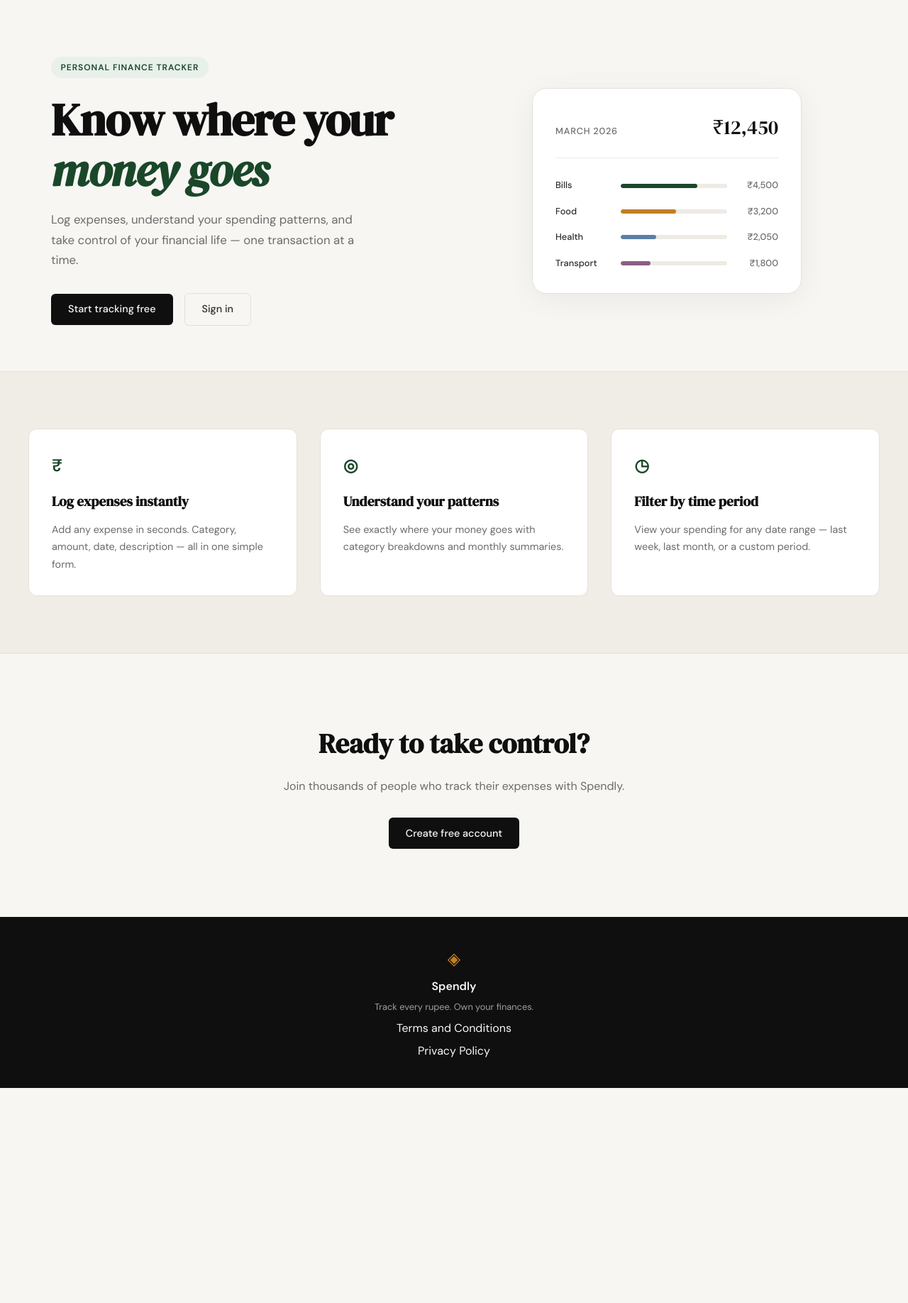
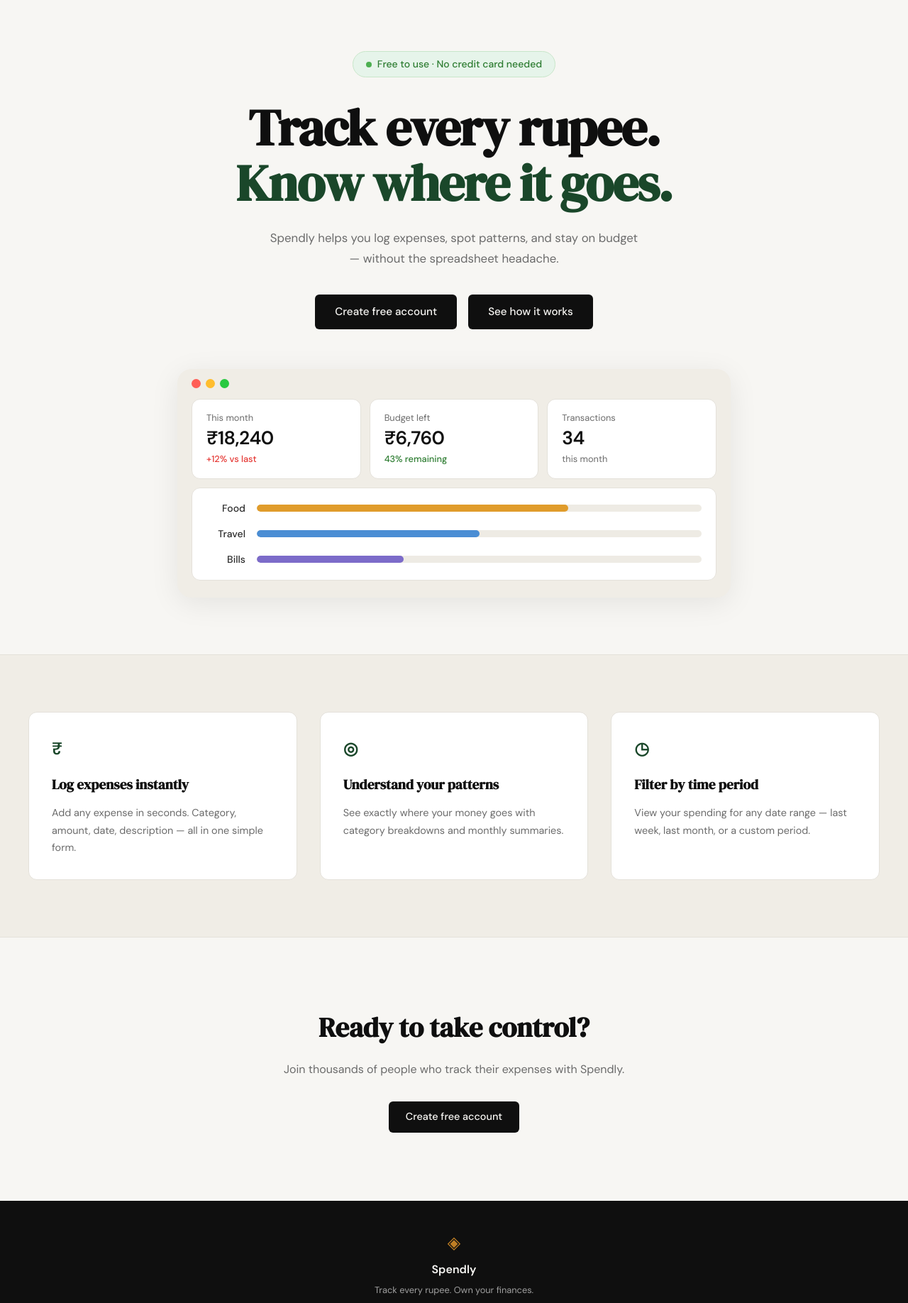
Before and after one commit to Anmol1001/spendly, a Flask app: page / in a window 1280 px wide. Shown: the part 61-1897 px from the top of the page at 71% size. Before the commit the page ends 1594 px from the top, so only its background shows below. Run offline with Flask 3, Linux system fonts and the light colour scheme.

Commit message:
landing: redesign hero section to match mockup

```diff
--- /dev/null
+++ b/static/css/landing.css
@@ -0,0 +1,234 @@
+/* ------------------------------------------------------------------ */
+/* Landing page — hero overrides & dashboard mock                      */
+/* Loaded after style.css; only touches .hero and its descendants.     */
+/* ------------------------------------------------------------------ */
+
+/* Rewrite hero from 2-col grid → centered single column */
+.hero {
+    display: flex;
+    justify-content: center;
+    padding: 4.5rem 2rem 5rem;
+    grid-template-columns: unset; /* cancel the grid from style.css */
+}
+
+.hero-inner {
+    display: flex;
+    flex-direction: column;
+    align-items: center;
+    text-align: center;
+    width: 100%;
+    max-width: 780px;
+}
+
+/* ── Badge ───────────────────────────────────────────────────────── */
+
+.hero-badge {
+    display: inline-flex;
+    align-items: center;
+    gap: 0.5rem;
+    background: #e6f4ea;
+    color: #2e7d32;
+    border: 1px solid #c8e6c9;
+    font-size: 0.875rem;
+    font-weight: 500;
+    letter-spacing: normal;
+    text-transform: none;
+    padding: 0.4rem 1.1rem;
+    border-radius: 999px;
+    margin-bottom: 2rem;
+}
+
+.hero-badge-dot {
+    width: 8px;
+    height: 8px;
+    border-radius: 50%;
+    background: #4caf50;
+    flex-shrink: 0;
+}
+
+/* ── Title ───────────────────────────────────────────────────────── */
+
+.hero-title {
+    font-size: clamp(3rem, 6vw, 4.5rem);
+    line-height: 1.08;
+    letter-spacing: -0.02em;
+    color: var(--ink);
+    margin-bottom: 1.5rem;
+    text-align: center;
+}
+
+.hero-title-accent {
+    display: block;
+    color: var(--accent);
+    font-style: normal;
+}
+
+/* ── Subtitle ────────────────────────────────────────────────────── */
+
+.hero-subtitle {
+    max-width: 520px;
+    margin-left: auto;
+    margin-right: auto;
+    margin-bottom: 2.25rem;
+    font-size: 1.05rem;
+    text-align: center;
+    line-height: 1.75;
+    color: var(--ink-muted);
+}
+
+/* ── CTA buttons ─────────────────────────────────────────────────── */
+
+.hero-actions {
+    justify-content: center;
+    margin-bottom: 3.5rem;
+}
+
+.hero-actions a {
+    background: var(--ink);
+    color: var(--paper);
+    border: none;
+    padding: 0.75rem 1.75rem;
+    border-radius: var(--radius-sm);
+    font-family: var(--font-body);
+    font-size: 0.95rem;
+    font-weight: 500;
+    transition: background 0.2s;
+    text-decoration: none;
+    display: inline-block;
+}
+
+.hero-actions a:hover { background: var(--accent); }
+
+/* ── Dashboard mock ──────────────────────────────────────────────── */
+
+.hero-dashboard {
+    width: 100%;
+    background: var(--paper-warm);
+    border-radius: var(--radius-lg);
+    box-shadow: 0 8px 40px rgba(0, 0, 0, 0.08);
+    overflow: hidden;
+}
+
+/* macOS-style traffic-light chrome strip */
+.dash-chrome {
+    padding: 0.9rem 1.25rem;
+    display: flex;
+    align-items: center;
+    gap: 0.45rem;
+}
+
+.dash-dot {
+    width: 13px;
+    height: 13px;
+    border-radius: 50%;
+    display: inline-block;
+}
+
+.dash-dot-red    { background: #ff5f57; }
+.dash-dot-yellow { background: #ffbd2e; }
+.dash-dot-green  { background: #28c940; }
+
+/* Content area */
+.dash-body {
+    padding: 0 1.25rem 1.5rem;
+    display: flex;
+    flex-direction: column;
+    gap: 0.75rem;
+}
+
+/* ── Stats row ───────────────────────────────────────────────────── */
+
+.dash-stats {
+    display: grid;
+    grid-template-columns: repeat(3, 1fr);
+    gap: 0.75rem;
+}
+
+.dash-stat {
+    background: var(--paper-card);
+    border: 1px solid var(--border);
+    border-radius: var(--radius-md);
+    padding: 1rem 1.25rem;
+    display: flex;
+    flex-direction: column;
+    gap: 0.2rem;
+    text-align: left;
+}
+
+.dash-stat-label {
+    font-size: 0.8rem;
+    color: var(--ink-muted);
+    font-weight: 400;
+}
+
+.dash-stat-value {
+    font-size: 1.65rem;
+    font-weight: 600;
+    color: var(--ink);
+    line-height: 1.2;
+    letter-spacing: -0.02em;
+}
+
+.dash-stat-sub {
+    font-size: 0.8rem;
+    color: var(--ink-muted);
+}
+
+.dash-stat-danger  { color: #e53935; font-weight: 500; }
+.dash-stat-success { color: #2e7d32; font-weight: 500; }
+
+/* ── Category bars ───────────────────────────────────────────────── */
+
+.dash-cats {
+    background: var(--paper-card);
+    border: 1px solid var(--border);
+    border-radius: var(--radius-md);
+    padding: 1.1rem 1.25rem;
+    display: flex;
+    flex-direction: column;
+    gap: 0.85rem;
+    text-align: left;
+}
+
+.dash-cat-row {
+    display: grid;
+    grid-template-columns: 55px 1fr;
+    align-items: center;
+    gap: 1rem;
+}
+
+.dash-cat-name {
+    font-size: 0.875rem;
+    font-weight: 500;
+    color: var(--ink-soft);
+    text-align: right;
+}
+
+.dash-cat-track {
+    height: 10px;
+    background: var(--border-soft);
+    border-radius: 999px;
+    overflow: hidden;
+}
+
+.dash-cat-bar {
+    height: 100%;
+    border-radius: 999px;
+    transition: width 0.6s ease;
+}
+
+.dash-cat-bar--food   { background: #e09c2b; }
+.dash-cat-bar--travel { background: #4a8dd4; }
+.dash-cat-bar--bills  { background: #7c6bc9; }
+
+/* ── Responsive ──────────────────────────────────────────────────── */
+
+@media (max-width: 640px) {
+    .hero { padding: 3rem 1rem 3rem; }
+
+    .hero-title { font-size: 2.6rem; }
+
+    .dash-stats { grid-template-columns: 1fr; }
+
+    .dash-stat-value { font-size: 1.4rem; }
+}
--- a/templates/landing.html
+++ b/templates/landing.html
@@ -1,63 +1,83 @@
 {% extends "base.html" %}
 
 {% block title %}Spendly — Track Every Rupee{% endblock %}
+
+{% block head %}
+<link rel="stylesheet" href="{{ url_for('static', filename='css/landing.css') }}">
+{% endblock %}
 
 {% block content %}
 
 <section class="hero">
     <div class="hero-inner">
-        <div class="hero-badge">Personal Finance Tracker</div>
+
+        <div class="hero-badge">
+            <span class="hero-badge-dot"></span>
+            Free to use · No credit card needed
+        </div>
+
         <h1 class="hero-title">
-            Know where your<br>
-            <em>money goes</em>
+            Track every rupee.<br>
+            <span class="hero-title-accent">Know where it goes.</span>
         </h1>
+
         <p class="hero-subtitle">
-            Log expenses, understand your spending patterns,
-            and take control of your financial life —
-            one transaction at a time.
+            Spendly helps you log expenses, spot patterns, and stay
+            on budget — without the spreadsheet headache.
         </p>
+
         <div class="hero-actions">
-            <a href="{{ url_for('register') }}" class="btn-primary">Start tracking free</a>
-            <a href="{{ url_for('login') }}" class="btn-ghost">Sign in</a>
+            <a href="{{ url_for('register') }}" class="btn-primary">Create free account</a>
+            <a href="#" class="btn-primary">See how it works</a>
         </div>
-    </div>
-    <div class="hero-visual">
-        <div class="mock-card">
-            <div class="mock-card-header">
-                <span class="mock-label">March 2026</span>
-                <span class="mock-total">₹12,450</span>
+
+        <div class="hero-dashboard">
+            <div class="dash-chrome">
+                <span class="dash-dot dash-dot-red"></span>
+                <span class="dash-dot dash-dot-yellow"></span>
+                <span class="dash-dot dash-dot-green"></span>
             </div>
-            <div class="mock-bars">
-                <div class="mock-bar-row">
-                    <span class="mock-cat">Bills</span>
-                    <div class="mock-bar-track">
-                        <div class="mock-bar" style="width: 72%"></div>
+            <div class="dash-body">
+                <div class="dash-stats">
+                    <div class="dash-stat">
+                        <span class="dash-stat-label">This month</span>
+                        <span class="dash-stat-value">₹18,240</span>
+                        <span class="dash-stat-sub dash-stat-danger">+12% vs last</span>
                     </div>
-                    <span class="mock-amt">₹4,500</span>
+                    <div class="dash-stat">
+                        <span class="dash-stat-label">Budget left</span>
+                        <span class="dash-stat-value">₹6,760</span>
+                        <span class="dash-stat-sub dash-stat-success">43% remaining</span>
+                    </div>
+                    <div class="dash-stat">
+                        <span class="dash-stat-label">Transactions</span>
+                        <span class="dash-stat-value">34</span>
+                        <span class="dash-stat-sub">this month</span>
+                    </div>
                 </div>
-                <div class="mock-bar-row">
-                    <span class="mock-cat">Food</span>
-                    <div class="mock-bar-track">
-                        <div class="mock-bar mock-bar-2" style="width: 52%"></div>
+                <div class="dash-cats">
+                    <div class="dash-cat-row">
+                        <span class="dash-cat-name">Food</span>
+                        <div class="dash-cat-track">
+                            <div class="dash-cat-bar dash-cat-bar--food" style="width: 70%"></div>
+                        </div>
                     </div>
-                    <span class="mock-amt">₹3,200</span>
-                </div>
-                <div class="mock-bar-row">
-                    <span class="mock-cat">Health</span>
-                    <div class="mock-bar-track">
-                        <div class="mock-bar mock-bar-3" style="width: 33%"></div>
+                    <div class="dash-cat-row">
+                        <span class="dash-cat-name">Travel</span>
+                        <div class="dash-cat-track">
+                            <div class="dash-cat-bar dash-cat-bar--travel" style="width: 50%"></div>
+                        </div>
                     </div>
-                    <span class="mock-amt">₹2,050</span>
-                </div>
-                <div class="mock-bar-row">
-                    <span class="mock-cat">Transport</span>
-                    <div class="mock-bar-track">
-                        <div class="mock-bar mock-bar-4" style="width: 28%"></div>
+                    <div class="dash-cat-row">
+                        <span class="dash-cat-name">Bills</span>
+                        <div class="dash-cat-track">
+                            <div class="dash-cat-bar dash-cat-bar--bills" style="width: 33%"></div>
+                        </div>
                     </div>
-                    <span class="mock-amt">₹1,800</span>
                 </div>
             </div>
         </div>
+
     </div>
 </section>
 
```
Also changed, not shown: static/images/Screenshot 2026-03-25 at 12.36.20 AM.png (added).
